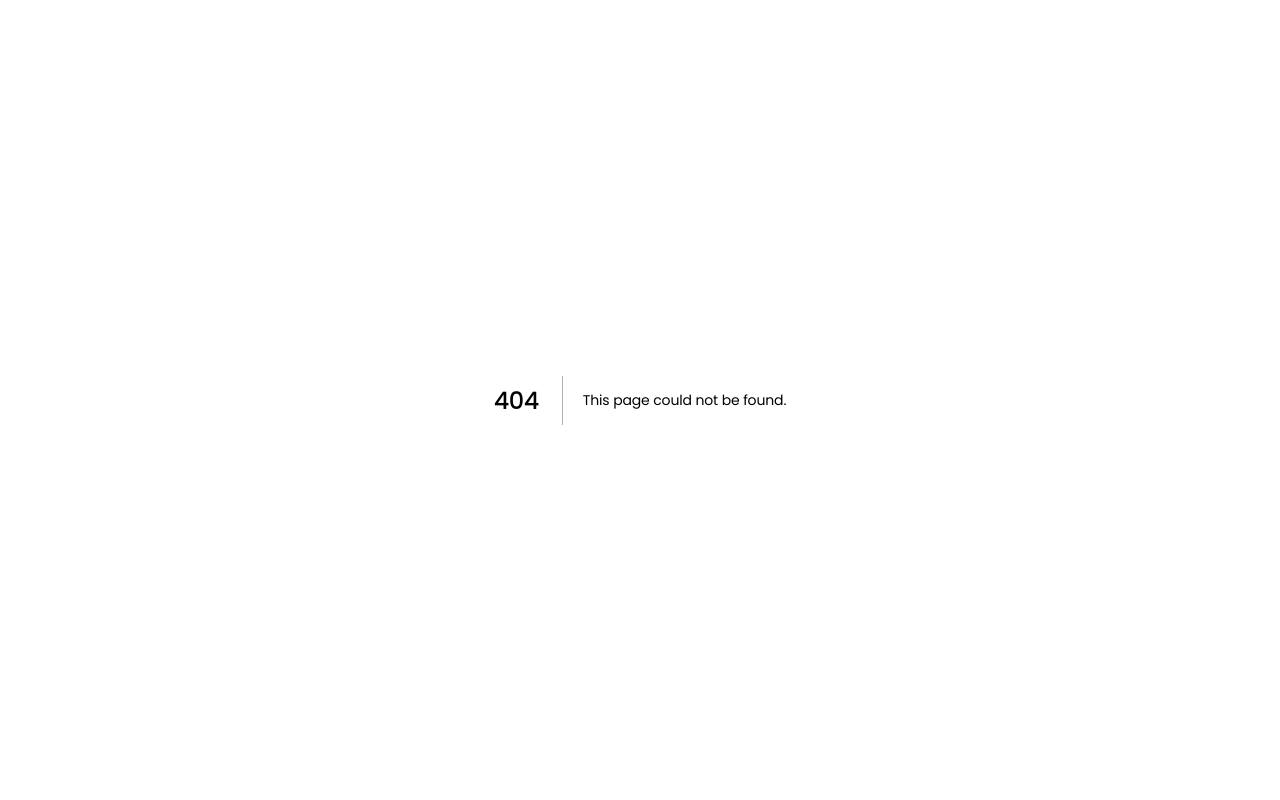
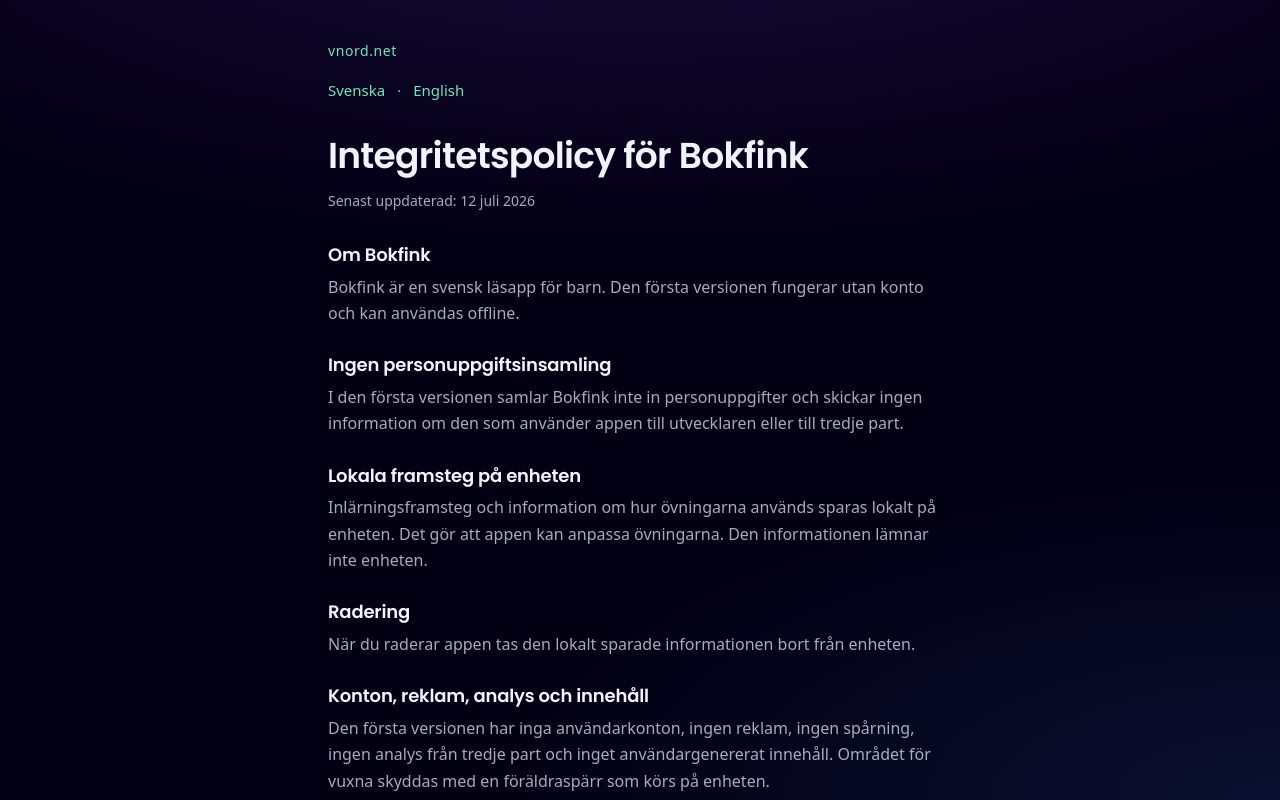
Before and after one commit to vnord/vnord.github.io, a Next.js app: page /bokfink-privacy in a window 1280 px wide. Before the commit this address had no page. Built offline with nearby package versions, Linux system fonts and the light colour scheme.

Commit message:
Add bilingual Bokfink privacy policy at /bokfink-privacy.
Enables App Store Connect to link a public HTTPS policy for the initial accountless release.

```diff
--- a/next.config.js
+++ b/next.config.js
@@ -4,6 +4,8 @@ const nextConfig = {
   images: {
     unoptimized: true,
   },
+  // Trailing slashes for GitHub Pages directory routes
+  trailingSlash: true,
 }
 
 module.exports = nextConfig
--- /dev/null
+++ b/src/app/bokfink-privacy/page.tsx
@@ -0,0 +1,195 @@
+import type { Metadata } from "next";
+import type { ReactNode } from "react";
+import Link from "next/link";
+
+const pageUrl = "https://vnord.net/bokfink-privacy/";
+const lastUpdatedSv = "12 juli 2026";
+const lastUpdatedEn = "12 July 2026";
+
+export const metadata: Metadata = {
+  title: "Integritetspolicy för Bokfink | Privacy Policy for Bokfink",
+  description:
+    "Integritetspolicy för Bokfink, en svensk läsapp för barn. Privacy policy for Bokfink, a Swedish literacy app for children. No personal data is collected in the initial release.",
+  alternates: {
+    canonical: pageUrl,
+  },
+  openGraph: {
+    title: "Integritetspolicy för Bokfink | Privacy Policy for Bokfink",
+    description:
+      "Bokfink samlar inte in personuppgifter i den första versionen. Bokfink does not collect personal data in the initial release.",
+    url: pageUrl,
+    siteName: "vnord.net",
+    locale: "sv_SE",
+    type: "website",
+  },
+  robots: {
+    index: true,
+    follow: true,
+  },
+};
+
+function PolicySection({
+  title,
+  children,
+}: {
+  title: string;
+  children: ReactNode;
+}) {
+  return (
+    <section className="policy-section">
+      <h2>{title}</h2>
+      {children}
+    </section>
+  );
+}
+
+export default function BokfinkPrivacyPage() {
+  return (
+    <div className="policy-page">
+      <article className="policy-article">
+        <p className="policy-site-link">
+          <Link href="/">vnord.net</Link>
+        </p>
+
+        <nav className="policy-lang-nav" aria-label="Language">
+          <a href="#svenska">Svenska</a>
+          <span aria-hidden="true">·</span>
+          <a href="#english">English</a>
+        </nav>
+
+        <section id="svenska" lang="sv" className="policy-lang-block">
+          <header className="policy-header">
+            <h1>Integritetspolicy för Bokfink</h1>
+            <p className="policy-updated">Senast uppdaterad: {lastUpdatedSv}</p>
+          </header>
+
+          <PolicySection title="Om Bokfink">
+            <p>
+              Bokfink är en svensk läsapp för barn. Den första versionen fungerar
+              utan konto och kan användas offline.
+            </p>
+          </PolicySection>
+
+          <PolicySection title="Ingen personuppgiftsinsamling">
+            <p>
+              I den första versionen samlar Bokfink inte in personuppgifter och
+              skickar ingen information om den som använder appen till
+              utvecklaren eller till tredje part.
+            </p>
+          </PolicySection>
+
+          <PolicySection title="Lokala framsteg på enheten">
+            <p>
+              Inlärningsframsteg och information om hur övningarna används sparas
+              lokalt på enheten. Det gör att appen kan anpassa övningarna. Den
+              informationen lämnar inte enheten.
+            </p>
+          </PolicySection>
+
+          <PolicySection title="Radering">
+            <p>
+              När du raderar appen tas den lokalt sparade informationen bort från
+              enheten.
+            </p>
+          </PolicySection>
+
+          <PolicySection title="Konton, reklam, analys och innehåll">
+            <p>
+              Den första versionen har inga användarkonton, ingen reklam, ingen
+              spårning, ingen analys från tredje part och inget
+              användargenererat innehåll. Området för vuxna skyddas med en
+              föräldraspärr som körs på enheten.
+            </p>
+          </PolicySection>
+
+          <PolicySection title="Barns integritet">
+            <p>
+              Bokfink är utformad för att minimera användning av data. Appen ber
+              inte barn att lämna personuppgifter.
+            </p>
+          </PolicySection>
+
+          <PolicySection title="Ändringar">
+            <p>
+              Om appens beteende ändras uppdateras den här policyn.
+            </p>
+          </PolicySection>
+
+          <PolicySection title="Kontakt">
+            <p>
+              Frågor om den här policyn kan skickas till{" "}
+              <a href="mailto:ari@vnord.net">ari@vnord.net</a>.
+            </p>
+          </PolicySection>
+        </section>
+
+        <hr className="policy-divider" />
+
+        <section id="english" lang="en" className="policy-lang-block">
+          <header className="policy-header">
+            <h1>Privacy Policy for Bokfink</h1>
+            <p className="policy-updated">Last updated: {lastUpdatedEn}</p>
+          </header>
+
+          <PolicySection title="About Bokfink">
+            <p>
+              Bokfink is a Swedish literacy app for children. The initial release
+              is accountless and works offline.
+            </p>
+          </PolicySection>
+
+          <PolicySection title="No personal data collection">
+            <p>
+              In the initial release, Bokfink does not collect personal data and
+              does not transmit learner information to the developer or to third
+              parties.
+            </p>
+          </PolicySection>
+
+          <PolicySection title="On-device learning progress">
+            <p>
+              Learning progress and interaction evidence are stored locally on
+              the device so the app can adapt practice. That information does not
+              leave the device.
+            </p>
+          </PolicySection>
+
+          <PolicySection title="Deletion">
+            <p>
+              Deleting the app removes its locally stored information from the
+              device.
+            </p>
+          </PolicySection>
+
+          <PolicySection title="Accounts, ads, analytics, and content">
+            <p>
+              The initial release has no user accounts, advertising, tracking,
+              third-party analytics, or user-generated content. The Grown-up Area
+              is protected by an on-device parental gate.
+            </p>
+          </PolicySection>
+
+          <PolicySection title="Children's privacy">
+            <p>
+              Bokfink is designed to minimize data use. The app does not ask
+              children to provide personal information.
+            </p>
+          </PolicySection>
+
+          <PolicySection title="Changes">
+            <p>
+              If the app&apos;s behavior changes, this policy will be updated.
+            </p>
+          </PolicySection>
+
+          <PolicySection title="Contact">
+            <p>
+              Questions about this policy can be sent to{" "}
+              <a href="mailto:ari@vnord.net">ari@vnord.net</a>.
+            </p>
+          </PolicySection>
+        </section>
+      </article>
+    </div>
+  );
+}
--- a/src/app/globals.css
+++ b/src/app/globals.css
@@ -1185,3 +1185,89 @@ body,
     background: rgba(110, 231, 183, 0.3);
     border-radius: 2px;
 }
+
+/* Bokfink privacy policy page
+   Scrollable document surface — homepage keeps overflow:hidden for the galaxy. */
+.policy-page {
+    position: fixed;
+    inset: 0;
+    overflow-y: auto;
+    overflow-x: hidden;
+    -webkit-overflow-scrolling: touch;
+    background:
+        radial-gradient(ellipse 80% 50% at 50% -20%, rgba(124, 58, 237, 0.18), transparent),
+        radial-gradient(ellipse 60% 40% at 100% 100%, rgba(59, 130, 246, 0.12), transparent),
+        var(--background);
+}
+
+.policy-article {
+    max-width: 42rem;
+    margin: 0 auto;
+    padding: 1.5rem 1.25rem 4rem;
+}
+
+.policy-site-link {
+    margin: 0 0 1rem;
+    font-size: 0.875rem;
+    letter-spacing: 0.04em;
+}
+
+.policy-lang-nav {
+    display: flex;
+    gap: 0.75rem;
+    align-items: center;
+    margin-bottom: 2rem;
+    font-size: 0.9375rem;
+}
+
+.policy-lang-nav span {
+    color: var(--muted);
+}
+
+.policy-header {
+    margin-bottom: 2rem;
+}
+
+.policy-header h1 {
+    font-size: clamp(1.75rem, 5vw, 2.25rem);
+    margin: 0 0 0.75rem;
+    color: var(--foreground);
+}
+
+.policy-updated {
+    margin: 0;
+    font-size: 0.875rem;
+}
+
+.policy-section {
+    margin-bottom: 1.75rem;
+}
+
+.policy-section h2 {
+    font-size: 1.125rem;
+    margin: 0 0 0.5rem;
+    color: var(--foreground);
+}
+
+.policy-section p {
+    margin: 0;
+    max-width: none;
+    font-size: 1rem;
+    line-height: 1.65;
+}
+
+.policy-divider {
+    border: none;
+    border-top: 1px solid var(--card-border);
+    margin: 3rem 0;
+}
+
+.policy-lang-block {
+    scroll-margin-top: 1.5rem;
+}
+
+@media (min-width: 640px) {
+    .policy-article {
+        padding: 2.5rem 1.5rem 5rem;
+    }
+}
```
